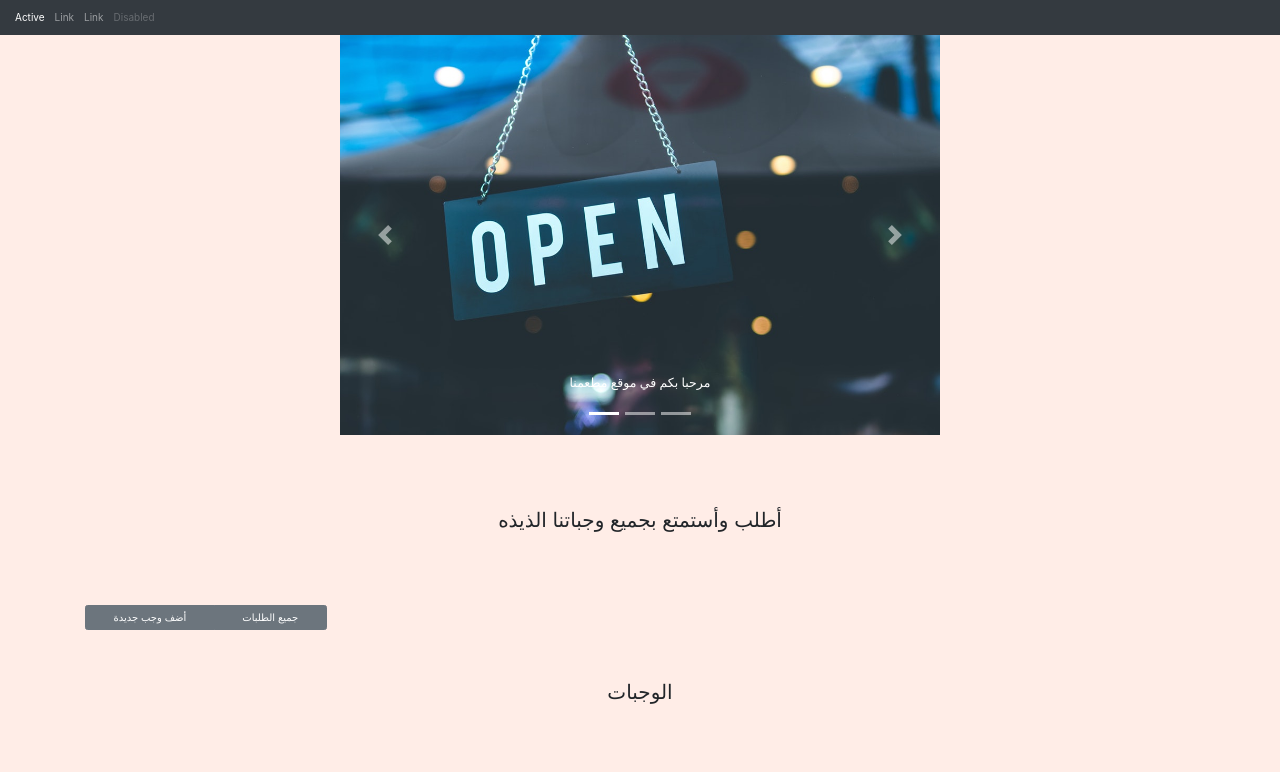
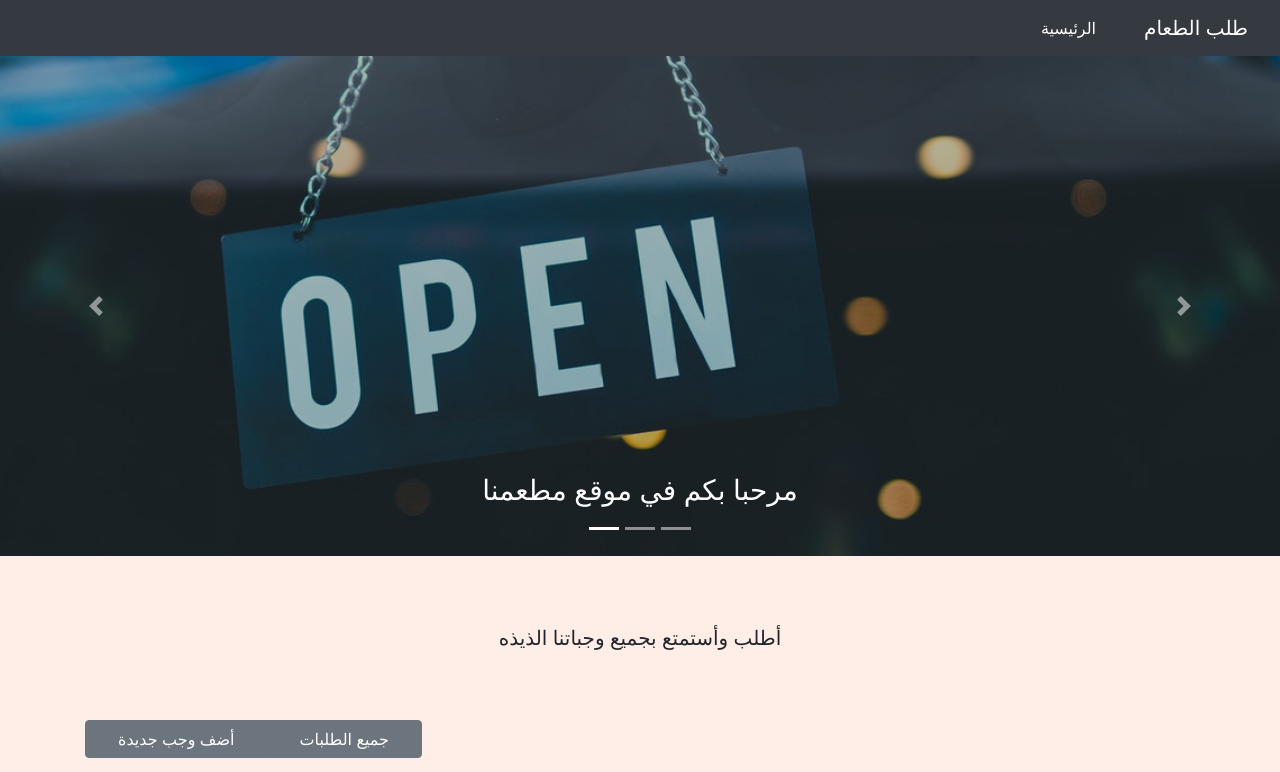
Before and after one commit to Alhakem/order_meal, a Django app: page / in a window 1280 px wide. Shown: the top 772 px of the page. Run offline with Django 3.2, Linux system fonts and the light colour scheme; data comes from the database, SQL or seed files in the repository; parts of the project's set-up code (start-up, migrations or seed data) failed here and were passed over; some libraries are stand-ins or nearby versions.

Commit message:
Fix styles

```diff
--- a/static/order_list/css/style.css
+++ b/static/order_list/css/style.css
@@ -6,18 +6,25 @@
 
 body{
     background:#ffede7;
-
-  }
-  .carousel{
-    width: 600px;
-    height: 400px;
-    margin:  0 auto;
   }
 
+  .carousel-inner,
+  .carousel-item{
+    height: 500px;
+    background: #000;
+  }
 
+  .carousel-item img{
+    opacity: .7;
+    filter: opacity(70);
+    height: 100%;
+    object-fit: cover;
+  }
+
+  nav {direction: rtl;}
 
   html {
-    font-size: 62.5%;
+    /* font-size: 62.5%;  */
     font-family: 'Tajawal';
   }
   /** start index list page **/
@@ -111,6 +118,6 @@ body{
  /** end Order list page **/
 
 
- .order-list{
-
+ a:hover{
+   color: #fff;
  }
--- a/templates/order_list/base.html
+++ b/templates/order_list/base.html
@@ -6,6 +6,7 @@
             <link rel="stylesheet" href="{% static 'order_list/css/main.css' %}">
             <meta name="viewport" content="width=device-width, initial-scale=1, shrink-to-fit=no">
             <link rel="stylesheet" href="{% static 'order_list/css/bootstrap.min.css' %}">
+            <link rel="stylesheet" href="https://stackpath.bootstrapcdn.com/bootstrap/4.3.1/css/bootstrap.min.css" integrity="sha384-ggOyR0iXCbMQv3Xipma34MD+dH/1fQ784/j6cY/iJTQUOhcWr7x9JvoRxT2MZw1T" crossorigin="anonymous">
             <link rel="stylesheet" href="{% static 'order_list/css/style.css' %}">
             <link rel="stylesheet" href="https://use.fontawesome.com/releases/v5.8.2/css/all.css" integrity="sha384-oS3vJWv+0UjzBfQzYUhtDYW+Pj2yciDJxpsK1OYPAYjqT085Qq/1cq5FLXAZQ7Ay" crossorigin="anonymous">
 
@@ -14,20 +15,19 @@
             <body>
                     <header>
                             <nav class="navbar navbar-expand-sm bg-dark navbar-dark">
-                              <ul class="navbar-nav">
-                                <li class="nav-item active">
-                                  <a class="nav-link" href="#">Active</a>
-                                </li>
-                                <li class="nav-item">
-                                  <a class="nav-link" href="#">Link</a>
-                                </li>
-                                <li class="nav-item">
-                                  <a class="nav-link" href="#">Link</a>
-                                </li>
-                                <li class="nav-item">
-                                  <a class="nav-link disabled" href="#">Disabled</a>
-                                </li>
-                              </ul>
+                                <a class="navbar-brand" href="/">
+                                    طلب الطعام
+                                </a>
+                                <button class="navbar-toggler" type="button" data-toggle="collapse" data-target="#navbarNav" aria-controls="navbarNav" aria-expanded="false" aria-label="Toggle navigation">
+                                    <span class="navbar-toggler-icon"></span>
+                                  </button>
+                                  <div class="collapse navbar-collapse" id="navbarNav">
+                                    <ul class="navbar-nav">
+                                        <li class="nav-item active">
+                                            <a class="nav-link" href="#">الرئيسية <span class="sr-only">(current)</span></a>
+                                          </li>
+                                    </ul>
+                                  </div>
                             </nav>
                            </header>
                       <section class="carousel">
@@ -35,44 +35,48 @@
 
                         <div class="bd-example">
 
-                          <div id="carouselExampleCaptions" class="carousel slide" data-ride="carousel">
+
+                          <div id="carouselExampleIndicators" class="carousel slide" data-ride="carousel">
                             <ol class="carousel-indicators">
-                              <li data-target="#carouselExampleCaptions" data-slide-to="0" class="active"></li>
-                              <li data-target="#carouselExampleCaptions" data-slide-to="1"></li>
-                              <li data-target="#carouselExampleCaptions" data-slide-to="2"></li>
+                              <li data-target="#carouselExampleIndicators" data-slide-to="0" class="active"></li>
+                              <li data-target="#carouselExampleIndicators" data-slide-to="1"></li>
+                              <li data-target="#carouselExampleIndicators" data-slide-to="2"></li>
                             </ol>
                             <div class="carousel-inner">
                               <div class="carousel-item active">
                                 <img src="{% static 'order_list/image/1.jpg'%}" class="d-block w-100" alt="...">
                                 <div class="carousel-caption d-none d-md-block">
-                                  <h5 class="h31">مرحبا بكم في موقع مطعمنا</h5>
-
+                                  <h3 class="h31">مرحبا بكم في موقع مطعمنا</h3>
                                 </div>
                               </div>
                               <div class="carousel-item">
                                 <img src="{% static 'order_list/image/2.jpg'%}" class="d-block w-100" alt="...">
                                 <div class="carousel-caption d-none d-md-block">
-                                  <h5 class="h31">لدينا اجود المكونات</h5>
+                                  <h3 class="h31">لدينا اجود المكونات</h3>
 
                                 </div>
                               </div>
                               <div class="carousel-item">
                                 <img src="{% static 'order_list/image/5.jpg'%}" class="d-block w-100" alt="...">
                                 <div class="carousel-caption d-none d-md-block">
-                                  <h5 class="h31">اطلب الان</h5>
+                                  <h3 class="h31">اطلب الان</h3>
 
                                 </div>
                               </div>
                             </div>
-                            <a class="carousel-control-prev" href="#carouselExampleCaptions" role="button" data-slide="prev">
+                            <a class="carousel-control-prev" href="#carouselExampleIndicators" role="button" data-slide="prev">
                               <span class="carousel-control-prev-icon" aria-hidden="true"></span>
                               <span class="sr-only">Previous</span>
                             </a>
-                            <a class="carousel-control-next" href="#carouselExampleCaptions" role="button" data-slide="next">
+                            <a class="carousel-control-next" href="#carouselExampleIndicators" role="button" data-slide="next">
                               <span class="carousel-control-next-icon" aria-hidden="true"></span>
                               <span class="sr-only">Next</span>
                             </a>
                           </div>
+
+
+
+
                         </div>
 
                       </div>
@@ -119,10 +123,10 @@
                     </div>
                 </footer>
 
-            <script src="{% static 'order_list/js/jquery-3.3.1.slim.min.js' %}"></script>
-            <script src="{% static 'order_list/js/popper.min.js' %}"></script>
-            <script src="{% static 'order_list/js/bootstrap.min.js' %}"></script>
             <script src="{% static 'order_list/js/fontawesome-all.min.js' %}"></script>
+            <script src="https://code.jquery.com/jquery-3.3.1.slim.min.js" integrity="sha384-q8i/X+965DzO0rT7abK41JStQIAqVgRVzpbzo5smXKp4YfRvH+8abtTE1Pi6jizo" crossorigin="anonymous"></script>
+<script src="https://cdnjs.cloudflare.com/ajax/libs/popper.js/1.14.7/umd/popper.min.js" integrity="sha384-UO2eT0CpHqdSJQ6hJty5KVphtPhzWj9WO1clHTMGa3JDZwrnQq4sF86dIHNDz0W1" crossorigin="anonymous"></script>
+<script src="https://stackpath.bootstrapcdn.com/bootstrap/4.3.1/js/bootstrap.min.js" integrity="sha384-JjSmVgyd0p3pXB1rRibZUAYoIIy6OrQ6VrjIEaFf/nJGzIxFDsf4x0xIM+B07jRM" crossorigin="anonymous"></script>
 
             </body>
             </html>
--- a/templates/order_list/index.html
+++ b/templates/order_list/index.html
@@ -7,13 +7,13 @@
 
 <section class="meal_list">
         <div class=" container">
-          <p class="text-meal text-center ">أطلب وأستمتع بجميع وجباتنا الذيذه  </p>
+          <h2 class="text-meal text-center ">أطلب وأستمتع بجميع وجباتنا الذيذه  </h2>
 
           <div class="btn-group" role="group" aria-label="Basic example">
               <button type="button" class="btn btn-secondary"> <a href="{% url 'add_meals'  %}"> أضف وجب جديدة </a></button>
               <button type="button" class="btn btn-secondary"><a  href="{% url 'list_order' %}"> جميع الطلبات </a></button>
+            </div>
 
-            </div>
           <h1 class="text-h1 text-center"> الوجبات </h1>
             <div class="row">
                 {% for meals in posts_meal %}
```
